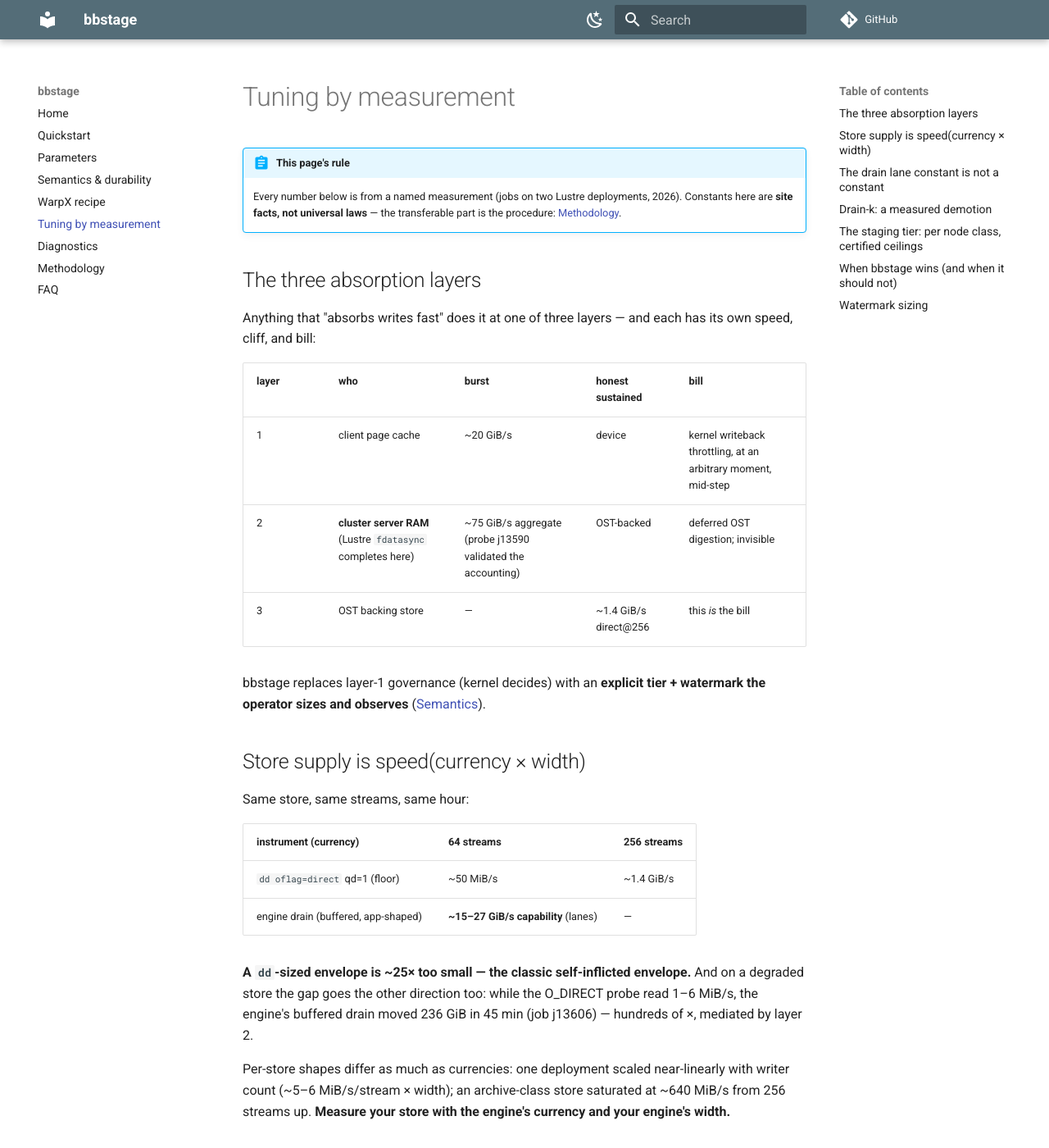
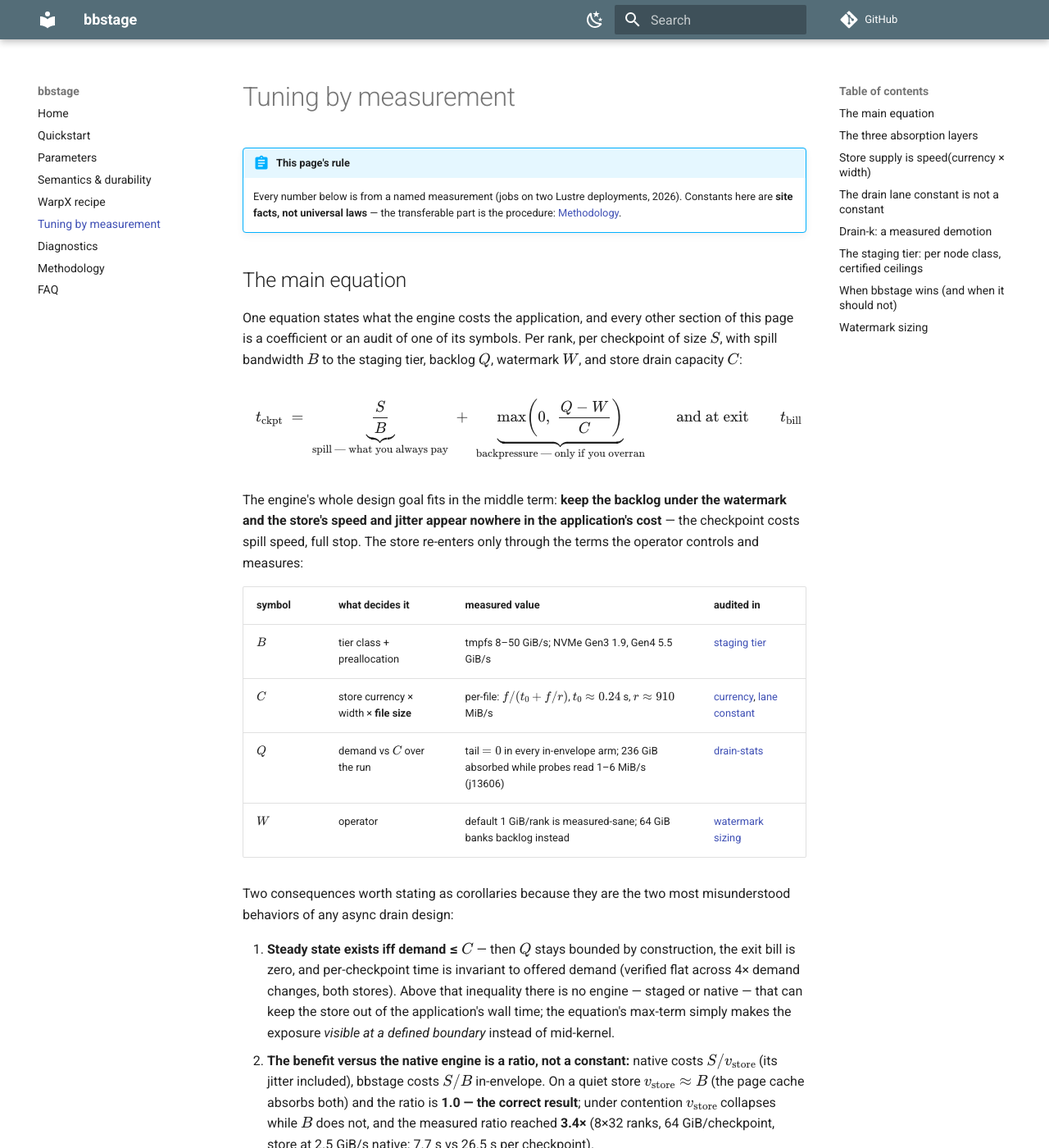
Before and after one commit to denisbertini/bbstage-docs, an MkDocs documentation site: the page built from docs/tuning.md, in a window 1280 px wide and 1400 px high. Shown: the whole window at 82% size. Built offline with MkDocs 1.6.1 and Material for MkDocs 9.7.7, drawn with Linux system fonts in a browser that asks for light colours; comment, search, counter and statistics services are not loaded; some of the changed text lies outside the part shown.

Commit message:
docs: the main equation (app cost = S/B + max(0,(Q-W)/C); exit bill Q/C)
- new leading section in tuning.md: every measured constant on the page
  becomes a coefficient of one piecewise statement; 5-row symbol table
  cites jobs; corollaries: steady-state iff demand<=C, benefit is a
  ratio (=1.0 quiet, 3.4x contended)
- MathJax via arithmatex generic (official Material recipe, docs/js/mathjax.js)
- anchors #equation #lane #watermark #probes; homepage now points at it

```diff
--- /dev/null
+++ b/docs/js/mathjax.js
@@ -0,0 +1,19 @@
+window.MathJax = {
+  tex: {
+    inlineMath: [["$", "$"], ["\\(", "\\)"]],
+    displayMath: [["$$", "$$"], ["\\[", "\\]"]],
+    processEscapes: true,
+    processEnvironments: true
+  },
+  options: {
+    ignoreHtmlClass: ".*|",
+    processHtmlClass: "arithmatex"
+  }
+};
+
+document$.subscribe(() => {
+  MathJax.startup.output.clearCache();
+  MathJax.typesetClear();
+  MathJax.texReset();
+  MathJax.typesetPromise();
+});
--- a/docs/tuning.md
+++ b/docs/tuning.md
@@ -4,6 +4,57 @@
       Every number below is from a named measurement (jobs on two Lustre
       deployments, 2026). Constants here are **site facts, not universal
       laws** — the transferable part is the procedure: [Methodology](methodology.md).
+
+## The main equation {: #equation}
+
+One equation states what the engine costs the application, and every other
+section of this page is a coefficient or an audit of one of its symbols.
+Per rank, per checkpoint of size $S$, with spill bandwidth $B$ to the
+staging tier, backlog $Q$, watermark $W$, and store drain capacity $C$:
+
+$$
+t_{\text{ckpt}} \;=\; \underbrace{\frac{S}{B}}_{\text{spill — what you always pay}}
+\;+\; \underbrace{\max\!\left(0,\; \frac{Q - W}{C}\right)}_{\text{backpressure — only if you overran}}
+\qquad\text{and at exit}\qquad
+t_{\text{bill}} \;=\; \frac{Q}{C}
+$$
+
+The engine's whole design goal fits in the middle term:
+**keep the backlog under the watermark and the store's speed and jitter
+appear nowhere in the application's cost** — the checkpoint costs spill
+speed, full stop. The store re-enters only through the terms the operator
+controls and measures:
+
+| symbol | what decides it | measured value | audited in |
+|---|---|---|---|
+| $B$ | tier class + preallocation | tmpfs 8–50 GiB/s; NVMe Gen3 1.9, Gen4 5.5 GiB/s | [staging tier](#staging-tier) |
+| $C$ | store currency × width × **file size** | per-file: $f/(t_0 + f/r)$, $t_0≈0.24$ s, $r≈910$ MiB/s | [currency](#currency), [lane constant](#lane) |
+| $Q$ | demand vs $C$ over the run | tail $=0$ in every in-envelope arm; 236 GiB absorbed while probes read 1–6 MiB/s (j13606) | [drain-stats](diagnostics.md#drain-stats) |
+| $W$ | operator | default 1 GiB/rank is measured-sane; 64 GiB banks backlog instead | [watermark sizing](#watermark) |
+
+Two consequences worth stating as corollaries because they are the two most
+misunderstood behaviors of any async drain design:
+
+1. **Steady state exists iff demand ≤ $C$** — then $Q$ stays bounded by
+   construction, the exit bill is zero, and per-checkpoint time is
+   invariant to offered demand (verified flat across 4× demand changes,
+   both stores). Above that inequality there is no engine — staged or
+   native — that can keep the store out of the application's wall time;
+   the equation's max-term simply makes the exposure *visible at a defined
+   boundary* instead of mid-kernel.
+2. **The benefit versus the native engine is a ratio, not a constant:**
+   native costs $S / v_{\text{store}}$ (its jitter included), bbstage costs
+   $S/B$ in-envelope. On a quiet store $v_{\text{store}} \approx B$ (the
+   page cache absorbs both) and the ratio is **1.0 — the correct result**;
+   under contention $v_{\text{store}}$ collapses while $B$ does not, and
+   the measured ratio reached **3.4×** (8×32 ranks, 64 GiB/checkpoint,
+   store at 2.5 GiB/s native: 7.7 s vs 26.5 s per checkpoint).
+
+!!! tip "How to use this page"
+      Measure your four symbols with the [probes](diagnostics.md#probes)
+      on arrival; plug into the equation; that is your predicted
+      checkpoint cost and exit bill **before** your first production run —
+      and the delta against your observed run is the diagnostic signal.
 
 ## The three absorption layers
 
@@ -38,7 +89,7 @@ near-linearly with writer count (~5–6 MiB/s/stream × width); an
 archive-class store saturated at ~640 MiB/s from 256 streams up. **Measure
 your store with the engine's currency and your engine's width.**
 
-## The drain lane constant is not a constant
+## The drain lane constant is not a constant {: #lane}
 
 Per-file drain throughput fits
 
@@ -103,7 +154,7 @@ depth; no O_DIRECT/io_uring/SPDK recipe beat the NAND ceiling in any test.
   not A/B on a good day and conclude the engine is dead weight; do not
   benchmark on a bad store and conclude it is free.
 
-## Watermark sizing
+## Watermark sizing {: #watermark}
 
 Default 1 GiB/rank is deliberate: it self-throttles the app when the store
 cannot keep up and keeps tier usage and the exit tail small. Raising it
--- a/mkdocs.yml
+++ b/mkdocs.yml
@@ -36,6 +36,12 @@ markdown_extensions:
   - pymdownx.superfences
   - pymdownx.tabbed:
       alternate_style: true
+  - pymdownx.arithmatex:
+      generic: true
+
+extra_javascript:
+  - js/mathjax.js
+  - https://unpkg.com/mathjax@3/es5/tex-mml-chtml.js
 
 nav:
   - Home: index.md
```
Also changed, not shown: docs/diagnostics.md (+1 -1 lines), docs/index.md (+5 -0 lines).
